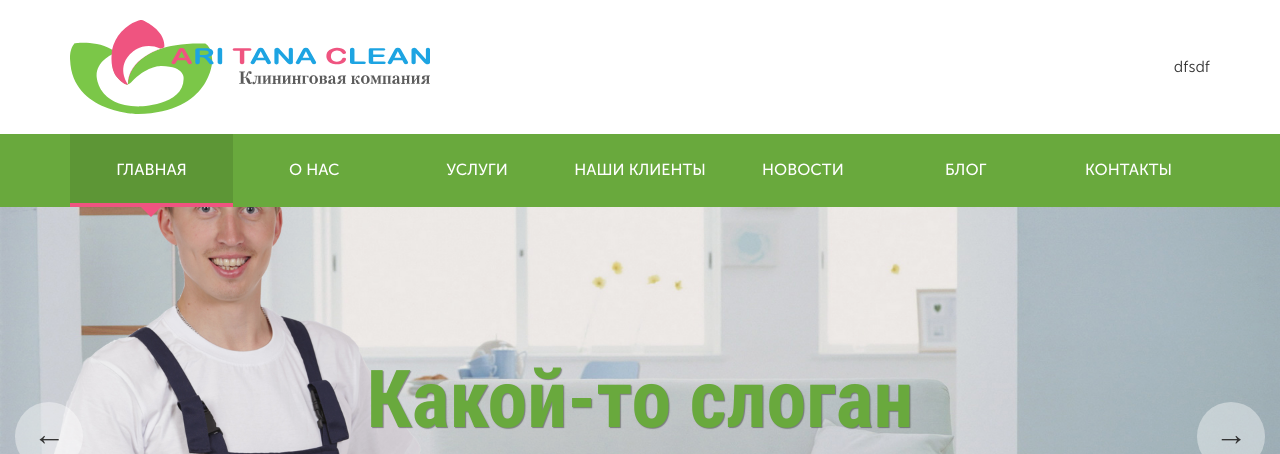
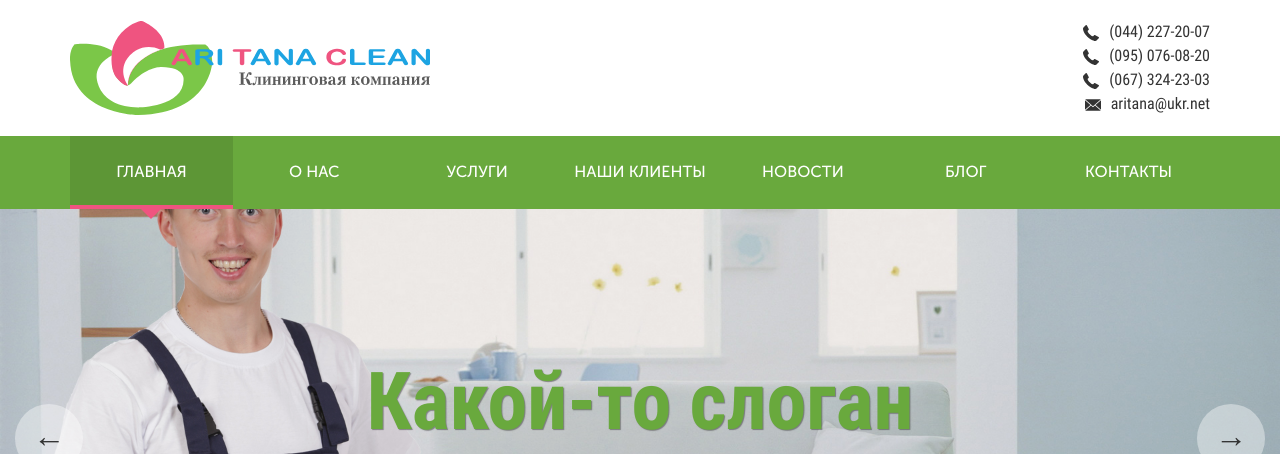
Before and after one commit to vintkor/aritana.com.ua, a PHP site: page / in a window 1280 px wide. Shown: the top 454 px of the page. Run offline with PHP 8.4, Linux system fonts and the light colour scheme; grey boxes labelled with a size stand in for pictures from a placeholder-image service; some libraries are stand-ins or nearby versions.

Commit message:
Выпадающее мени и футер

```diff
--- a/app/css/main.css
+++ b/app/css/main.css
@@ -65,6 +65,14 @@ input {
 header {
   padding: 20px 0;
   background: #fff; }
+  header .phone {
+    font-family: 'PT Sans', sans-serif;
+    line-height: 24px;
+    margin-bottom: 0; }
+    header .phone img {
+      width: 16px;
+      height: 16px;
+      margin-right: 10px; }
 
 /* ____________________________________Top-Nav___________________________________ */
 .top-nav {
--- a/app/index.html
+++ b/app/index.html
@@ -36,7 +36,10 @@
         <img src="img/Logo.svg" alt="">
       </div>
       <div class="col-md-8 align-right">
-        dfsdf
+        <p class="phone"><img src="img/phone.svg" alt="">(044) 227-20-07</p>
+        <p class="phone"><img src="img/phone.svg" alt="">(095) 076-08-20</p>
+        <p class="phone"><img src="img/phone.svg" alt="">(067) 324-23-03</p>
+        <p class="phone"><img src="img/mail.svg" alt="">aritana@ukr.net</p>
       </div>
     </div>
   </div>
@@ -49,7 +52,15 @@
         <ul>
           <li class="current-menu-item"><a href="#">Главная</a></li>
           <li><a href="#">О нас</a></li>
-          <li><a href="#">Услуги</a></li>
+          <li><a href="#">Услуги</a>
+            <ul>
+              <li><a href="#">Some menu 1</a></li>
+              <li><a href="#">Some menu 2 Some menu 2</a></li>
+              <li><a href="#">Some menu 3</a></li>
+              <li><a href="#">Some menu 4</a></li>
+              <li><a href="#">Some menu 5</a></li>
+            </ul>
+          </li>
           <li><a href="#">Наши клиенты</a></li>
           <li><a href="#">Новости</a></li>
           <li><a href="#">Блог</a></li>
@@ -231,21 +242,21 @@
         <div class="col-md-4">
           <img src="img/nagiev-demo.jpg" alt="">
           <div class="text">
-            <h3>Дмитрий нагиев</h3>
+            <h3>ТРЦ "Большевик"</h3>
             <p>Сайт рыбатекст поможет дизайнеру, верстальщику, вебмастеру сгенерировать несколько абзацев более менее осмысленного текста рыбы на русском языке, а начинающему оратору отточить навык публичных выступлений в домашних условиях. При создании генератора мы использовали небезызвестный универсальный код речей. </p>
           </div>
         </div>
         <div class="col-md-4">
           <img src="img/nagiev-demo.jpg" alt="">
           <div class="text">
-            <h3>Дмитрий нагиев</h3>
+            <h3>ТРЦ "Sky Mall"</h3>
             <p>Сайт рыбатекст поможет дизайнеру, верстальщику, вебмастеру сгенерировать несколько абзацев более менее осмысленного текста рыбы на русском языке, а начинающему оратору отточить навык публичных выступлений в домашних условиях. При создании генератора мы использовали небезызвестный универсальный код речей. </p>
           </div>
         </div>
         <div class="col-md-4">
           <img src="img/nagiev-demo.jpg" alt="">
           <div class="text">
-            <h3>Дмитрий нагиев</h3>
+            <h3>ТРЦ "Апельсин"</h3>
             <p>Сайт рыбатекст поможет дизайнеру, верстальщику, вебмастеру сгенерировать несколько абзацев более менее осмысленного текста рыбы на русском языке, а начинающему оратору отточить навык публичных выступлений в домашних условиях. При создании генератора мы использовали небезызвестный универсальный код речей. </p>
           </div>
         </div>
--- a/app/sass/main.scss
+++ b/app/sass/main.scss
@@ -78,6 +78,16 @@ input {
 header {
 	padding: 20px 0;
 	background: $white;
+	.phone {
+		font-family: 'PT Sans', sans-serif;
+		line-height: $size * 1.5;
+		margin-bottom: 0;
+		img {
+			width: $size;
+			height: $size;
+			margin-right: 10px;
+		}
+	}
 }
 
 /* ____________________________________Top-Nav___________________________________ */
```
Also changed, not shown: other parts of app/css/main.css (+29 -5 lines), other parts of app/sass/main.scss (+33 -3 lines), app/img/mail.svg (added), app/img/phone.svg (added).
